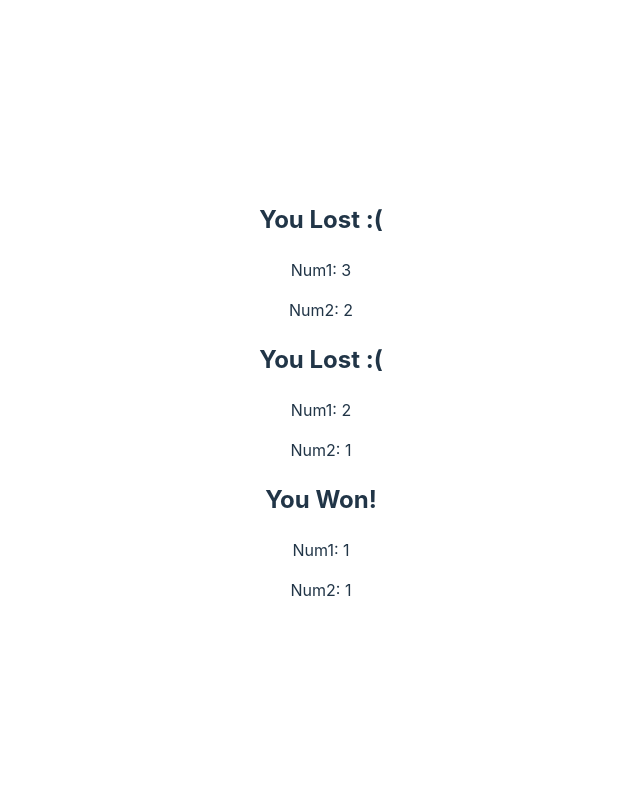
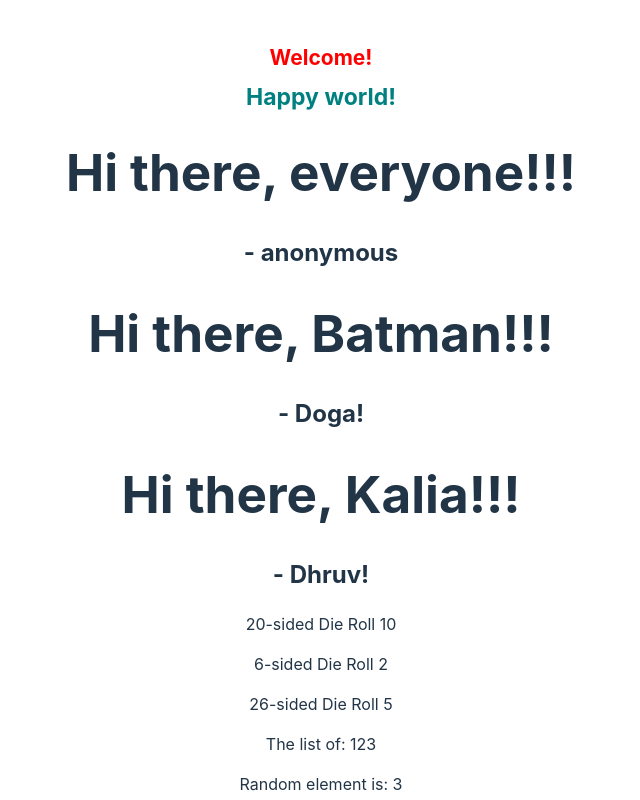
Before and after one commit to sharpviking/First-React-App, a React (Vite) app: page / in a window 1280 px wide. Shown: the top 800 px of the page, without its empty margins (319-959 px from the left). Built offline with nearby package versions, Linux system fonts and the light colour scheme.

Commit message:
adding dynamic styles to components

```diff
--- a/src/App.jsx
+++ b/src/App.jsx
@@ -4,11 +4,14 @@ import Greeter from "./Greeter";
 import Die from "./Die";
 import ListPicker from "./ListPicker";
 import DoubleDice from "./DoubleDice";
+import Heading from "./Heading";
 
 function App() {
   return (
     <div>
-      {/* <Greeter />
+      <Heading color="red" text="Welcome!" fontSize="21px" />
+      <Heading color="teal" text="Happy world!" fontSize="23px" />
+      <Greeter />
       <Greeter person="Batman" from="Doga!" />
       <Greeter person="Kalia" from="Dhruv!" />
       <Die numSides={20} />
@@ -16,7 +19,7 @@ function App() {
       <Die numSides={26} />
       <ListPicker values={[1, 2, 3]} />
       <ListPicker values={[26, 11, 91]} />
-      <ListPicker values={["a", "b", "c"]} /> */}
+      <ListPicker values={["a", "b", "c"]} />
       <DoubleDice />
       <DoubleDice />
       <DoubleDice />
--- a/src/DoubleDice.jsx
+++ b/src/DoubleDice.jsx
@@ -3,8 +3,10 @@ export default function DoubleDice() {
   const num2 = Math.floor(Math.random() * 3) + 1;
   const result = num1 === num2 ? "You Won!" : "You Lost :(";
 
+  const styles = { color: num1 === num2 ? "#06d6a0" : "red" };
+
   return (
-    <div>
+    <div className="DoubleDice" style={styles}>
       <h2>{result}</h2>
       <p>Num1: {num1}</p>
       <p>Num2: {num2}</p>
--- /dev/null
+++ b/src/Heading.jsx
@@ -0,0 +1,3 @@
+export default function Heading({ color = "olive", text, fontSize }) {
+  return <h1 style={{ color: color, fontSize: fontSize }}>{text}</h1>;
+}
```
